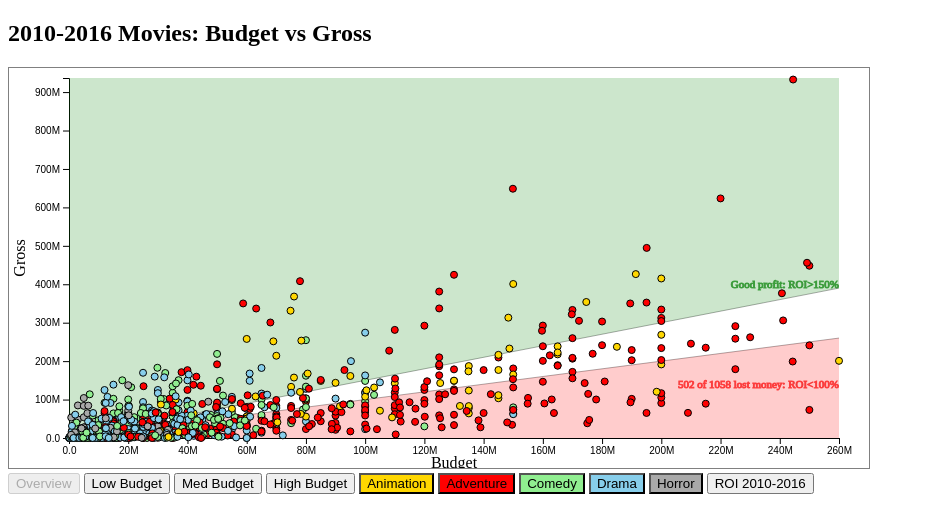
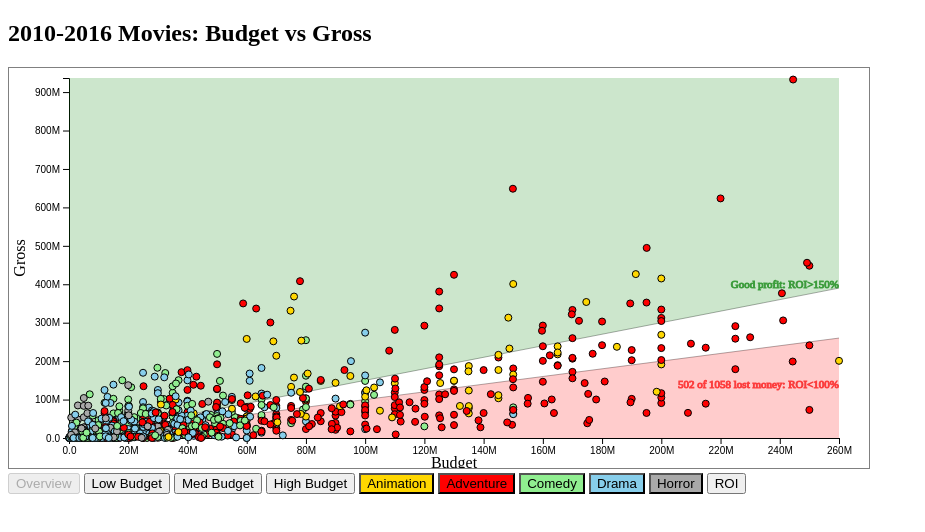
Before and after one commit to joshuaau/Movies, a plain HTML site: page MovieBvsG_Voronoi.html in a window 1280 px wide. Shown: the whole page, without its empty margins (0-925 px from the left). Drawn offline with nearby package versions, Linux system fonts and the light colour scheme; animation ran at ten frames a second.

Commit message:
Add files via upload

```diff
--- a/MovieBvsG_Voronoi.html
+++ b/MovieBvsG_Voronoi.html
@@ -34,7 +34,7 @@
     <button type="button" style=background-color:LightGreen id="com">Comedy</button>
     <button type="button" style=background-color:SkyBlue id="dra">Drama</button>
     <button type="button" style=background-color:DarkGray id="hor">Horror</button>
-    <button type="submit" formaction="index.html">ROI 2010-2016</button>
+    <button type="submit" formaction="index.html">ROI</button>
 </form>
 <script>
 async function init() {
```
Also changed, not shown: index.html (+1 -1 lines).
